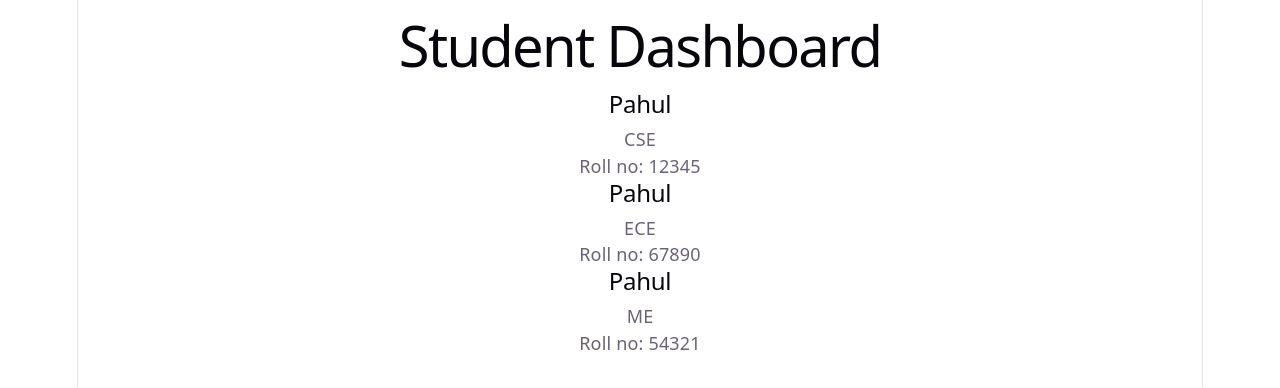
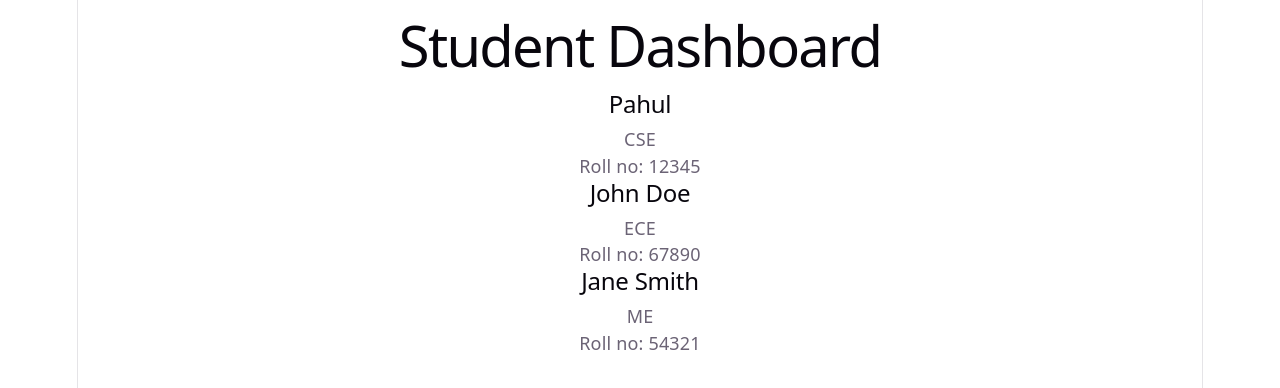
Before and after one commit to pahulmeet-singh/INT252, a React (Vite) app in the folder reactet/: page / in a window 1280 px wide. Shown: the top 388 px of the page. Built offline with nearby package versions, Linux system fonts and the light colour scheme.

Commit message:
corrected flow

```diff
--- a/reactet/src/components/StudentHeader.jsx
+++ b/reactet/src/components/StudentHeader.jsx
@@ -1,10 +1,9 @@
-function StudentHeader() {
+function StudentHeader({ name }) {
   return (
-    <>
     <div>
-        <h2> Pahul</h2>
+      <h2>{name}</h2>
     </div>
-    </>
-  )
+  );
 }
+
 export default StudentHeader;
```
